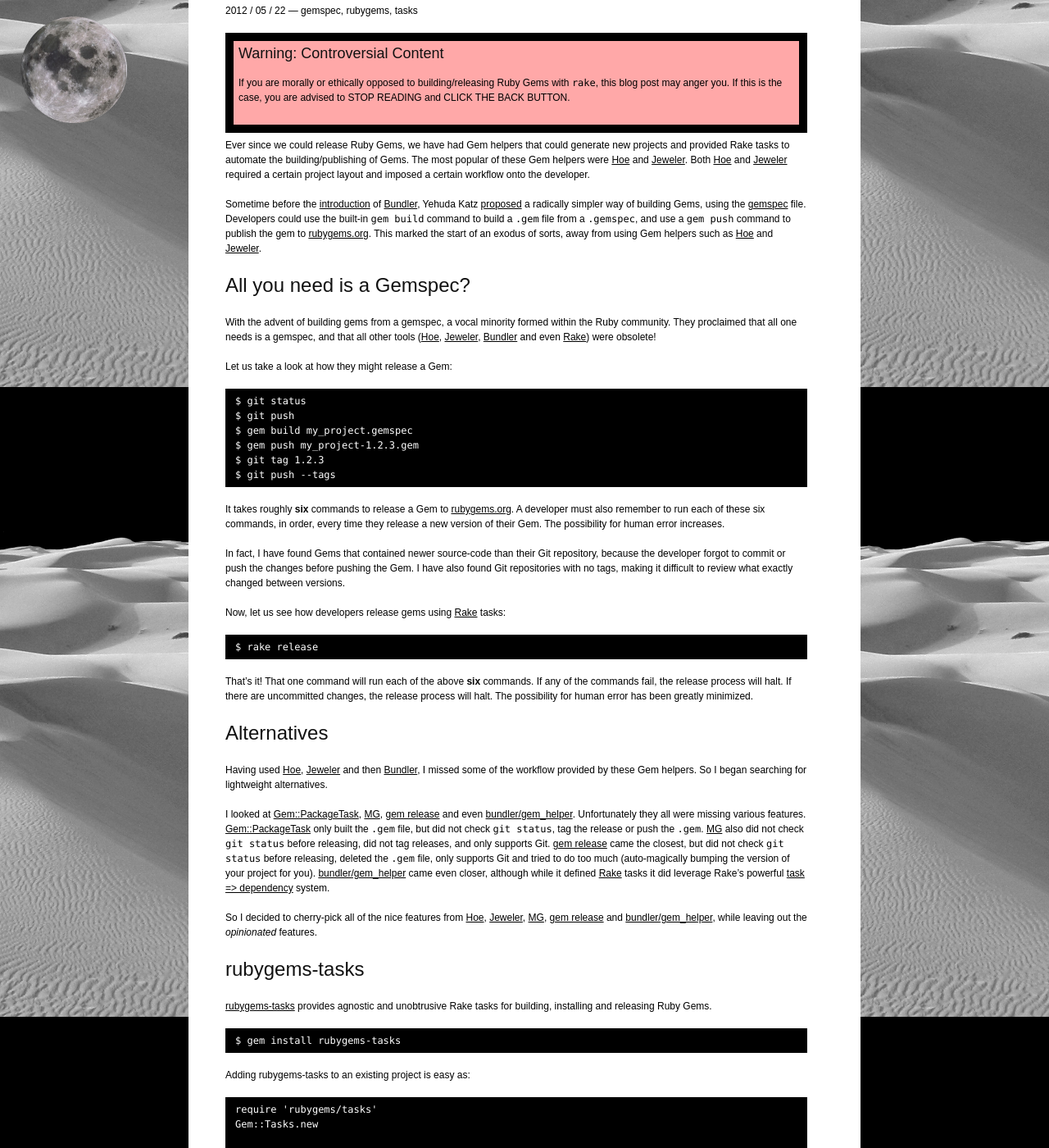
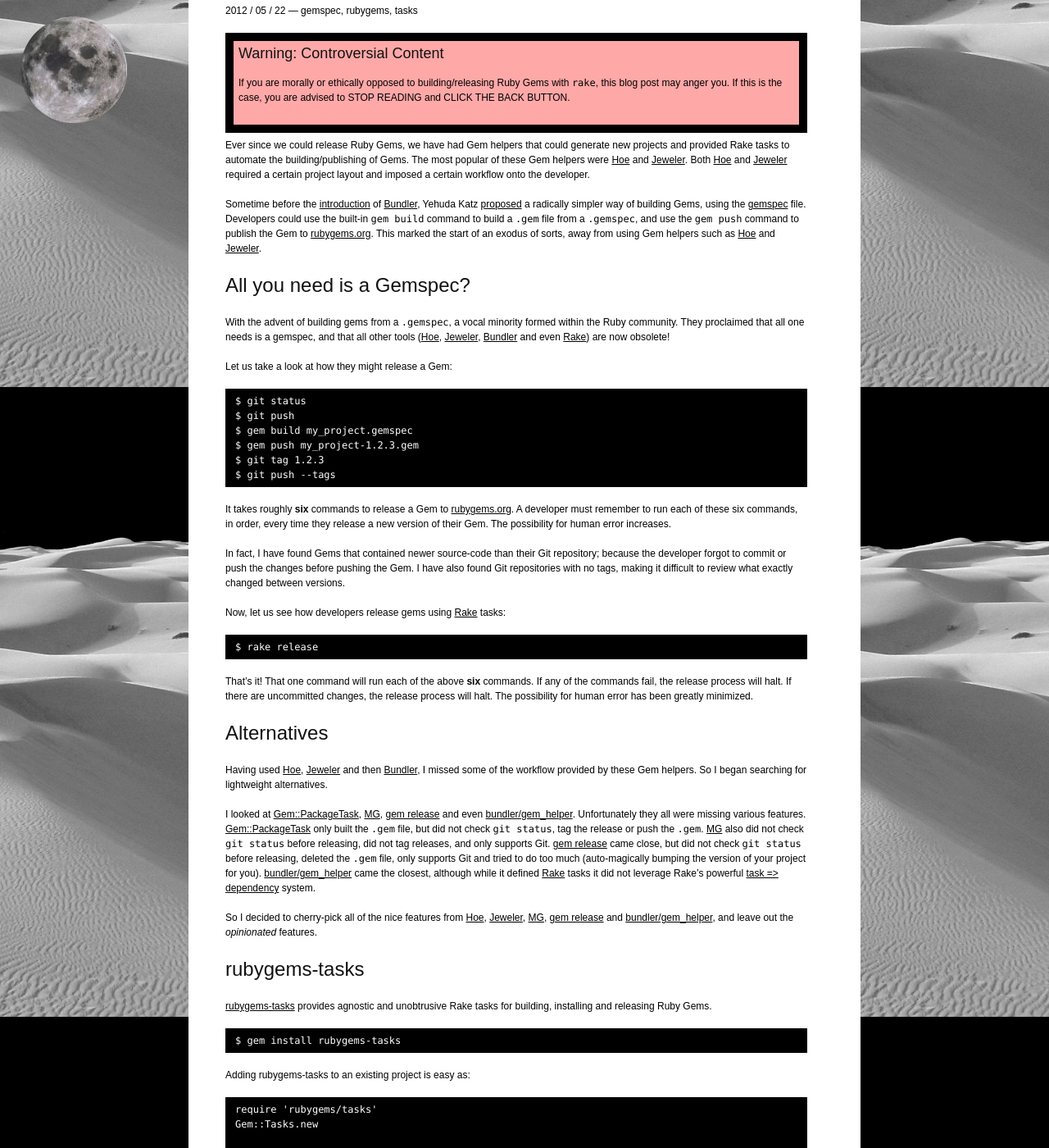
Before and after one commit to postmodern/postmodern.github.io, a Jekyll site: the page built from _posts/2012-05-22-rubygems-tasks.md, in a window 1280 px wide and 1400 px high, scrolled down 296 px. Shown: the whole window at 82% size. Built offline with Jekyll 4.4.1, drawn with Linux system fonts in a browser that asks for light colours; Markdown is read by kramdown in place of the engine named in the settings; comment, search, counter and statistics services are not loaded.

Commit message:
Wording.

```diff
--- a/_posts/2012-05-22-rubygems-tasks.md
+++ b/_posts/2012-05-22-rubygems-tasks.md
@@ -26,16 +26,16 @@
 Sometime before the [introduction][1] of [Bundler], Yehuda Katz [proposed][2]
 a radically simpler way of building Gems, using the [gemspec] file.
 Developers could use the built-in `gem build` command to build a `.gem` file
-from a `.gemspec`, and use a `gem push` command to publish the gem to
+from a `.gemspec`, and use the `gem push` command to publish the Gem to
 [rubygems.org]. This marked the start of an exodus of sorts,
 away from using Gem helpers such as [Hoe] and [Jeweler].
 
 ## All you need is a Gemspec?
 
-With the advent of building gems from a gemspec, a vocal minority formed
+With the advent of building gems from a `.gemspec`, a vocal minority formed
 within the Ruby community. They proclaimed that all one needs is a gemspec,
 and that all other tools ([Hoe], [Jeweler], [Bundler] and even [Rake])
-were obsolete!
+are now obsolete!
 
 Let us take a look at how they might release a Gem:
 
@@ -47,12 +47,12 @@
     $ git push --tags
 
 It takes roughly **six** commands to release a Gem to [rubygems.org].
-A developer must also remember to run each of these six commands, in order,
+A developer must remember to run each of these six commands, in order,
 every time they release a new version of their Gem. The possibility for human
 error increases.
 
 In fact, I have found Gems that contained newer source-code than their Git
-repository, because the developer forgot to commit or push the changes
+repository; because the developer forgot to commit or push the changes
 before pushing the Gem. I have also found Git repositories with no tags,
 making it difficult to review what exactly changed between versions.
 
@@ -76,15 +76,15 @@
 [Gem::PackageTask] only built the `.gem` file, but did not check `git status`,
 tag the release or push the `.gem`.
 [MG] also did not check `git status` before releasing,
-did not tag releases, and only supports Git. [gem release] came the closest,
+did not tag releases, and only supports Git. [gem release] came close,
 but did not check `git status` before releasing, deleted the `.gem` file,
 only supports Git and tried to do too much
 (auto-magically bumping the version of your project for you).
-[bundler/gem_helper] came even closer, although while it defined [Rake] tasks
-it did leverage Rake's powerful [task => dependency][3] system.
+[bundler/gem_helper] came the closest, although while it defined [Rake] tasks
+it did not leverage Rake's powerful [task => dependency][3] system.
 
 So I decided to cherry-pick all of the nice features from [Hoe], [Jeweler],
-[MG], [gem release] and [bundler/gem_helper], while leaving out the
+[MG], [gem release] and [bundler/gem_helper], and leave out the
 _opinionated_ features.
 
 ## rubygems-tasks
```
